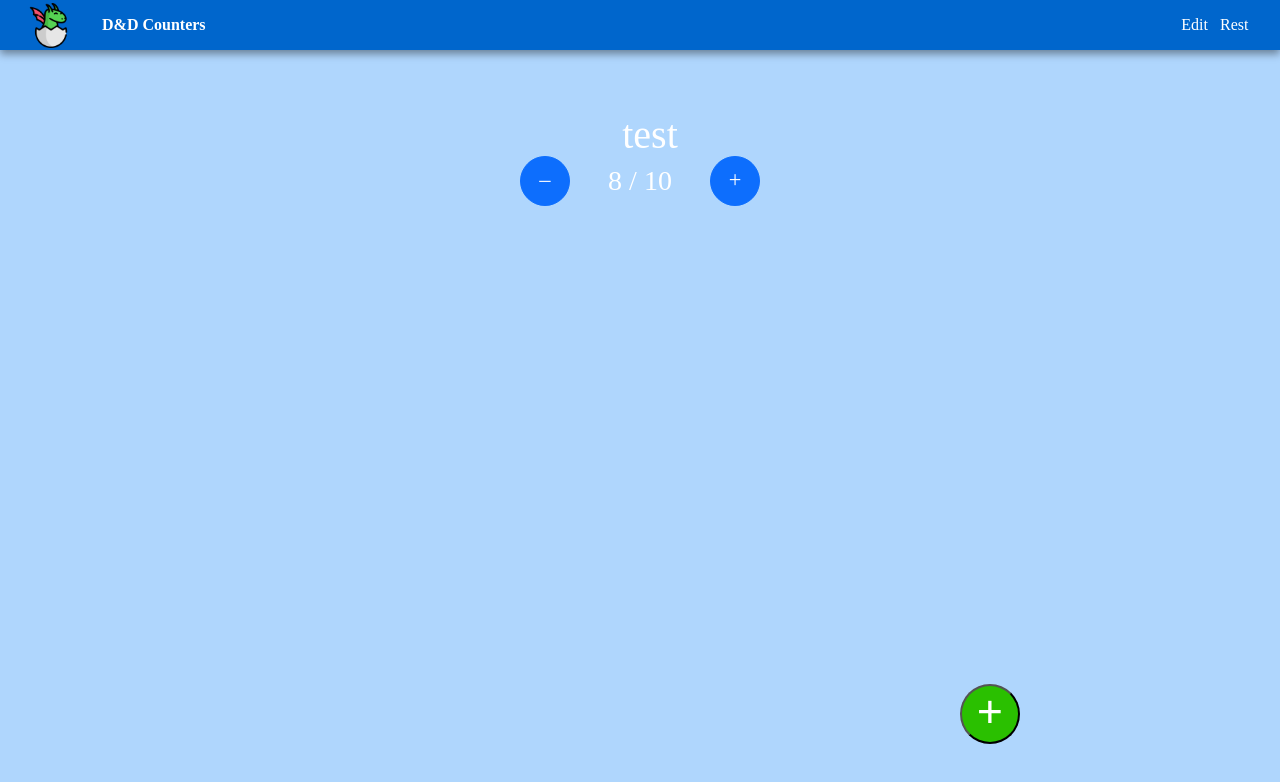
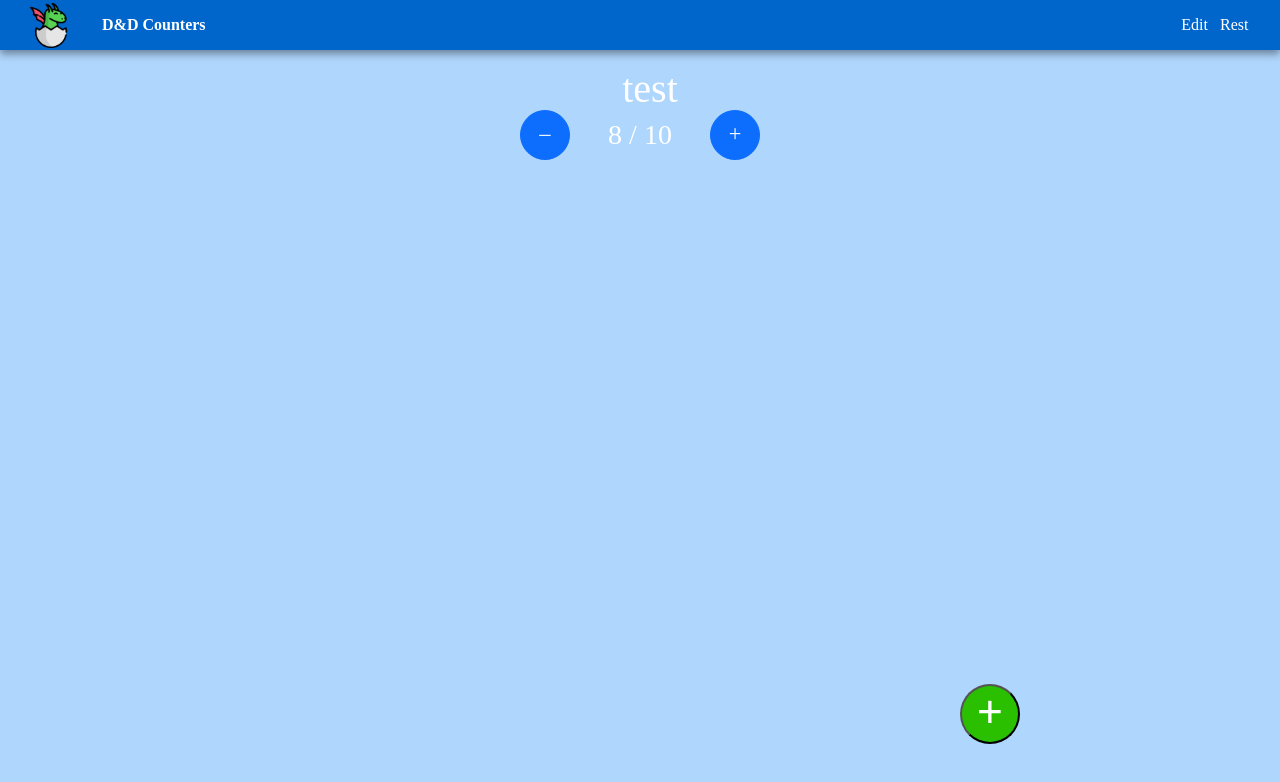
Before and after one commit to offeka/DndCounters, a Vue app: page / in a window 1280 px wide. Shown: the top 782 px of the page. Built offline with nearby package versions, Linux system fonts and the light colour scheme.

Commit message:
removed horrible css

```diff
--- a/src/components/CountersView.vue
+++ b/src/components/CountersView.vue
@@ -36,11 +36,4 @@ export default (Vue as VueConstructor).extend({
 });
 </script>
 
-<style scoped>
-#container {
-  position: fixed;
-  right: 50%;
-  left: 50%;
-  top: 12%;
-}
-</style>
+<style scoped></style>
--- a/src/components/NavBar.vue
+++ b/src/components/NavBar.vue
@@ -72,8 +72,6 @@ export default Vue.extend({
 
 <style scoped>
 #container {
-  position: fixed;
-  top: 0;
   width: 100%;
   font-family: "Heebo", serif;
   display: flex;
```
